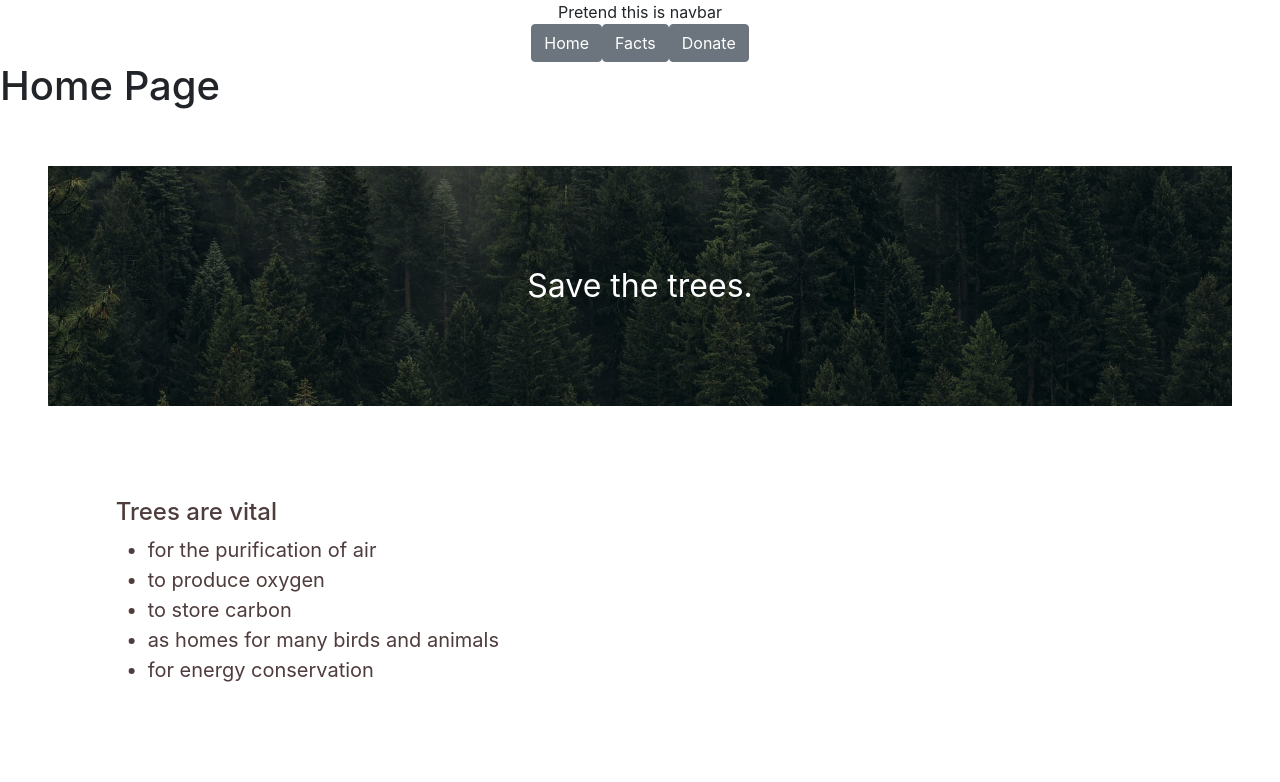
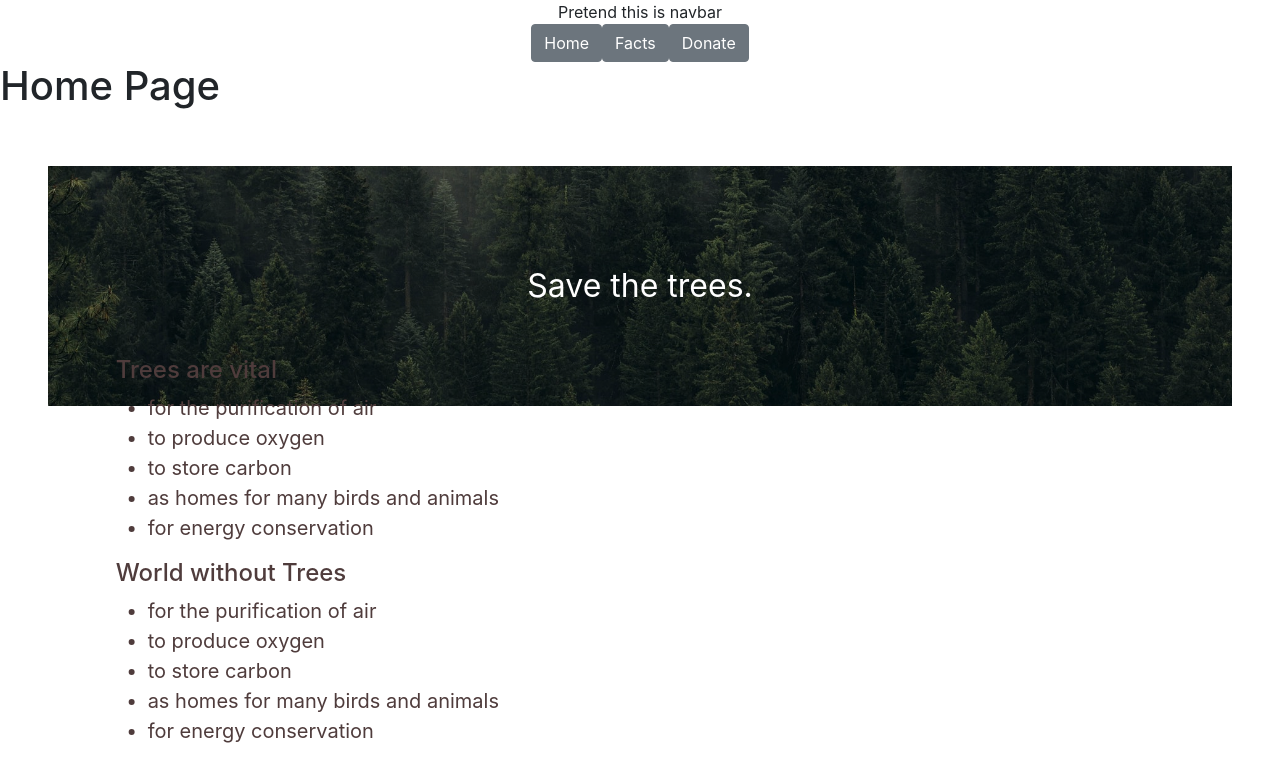
Before and after one commit to Web-Dev-Speedrunners/git-gud, a React (Create React App) app: page / in a window 1280 px wide. Shown: the top 782 px of the page. Built offline with nearby package versions, Linux system fonts and the light colour scheme.

Commit message:
update world without trees

```diff
--- a/package.json
+++ b/package.json
@@ -7,6 +7,8 @@
     "@testing-library/jest-dom": "^5.11.4",
     "@testing-library/react": "^11.1.0",
     "@testing-library/user-event": "^12.1.10",
+    "bootstrap": "^4.6.0",
+    "material-ui": "^1.0.0-beta.47",
     "react": "^17.0.1",
     "react-bootstrap": "^1.4.3",
     "react-dom": "^17.0.1",
--- a/src/pages/home/section.jsx
+++ b/src/pages/home/section.jsx
@@ -13,6 +13,15 @@ const Section = () => {
           <li>as homes for many birds and animals</li>
           <li>for energy conservation</li>
       </ul>
+
+      <h4>World without Trees </h4>
+         <ul>
+          <li>for the purification of air</li>
+          <li>to produce oxygen</li>
+          <li>to store carbon</li>
+          <li>as homes for many birds and animals</li>
+          <li>for energy conservation</li>
+      </ul>
   </div>
     )
 }
```
Also changed, not shown: 1 other file (tests, documents, lock files or other folders).
